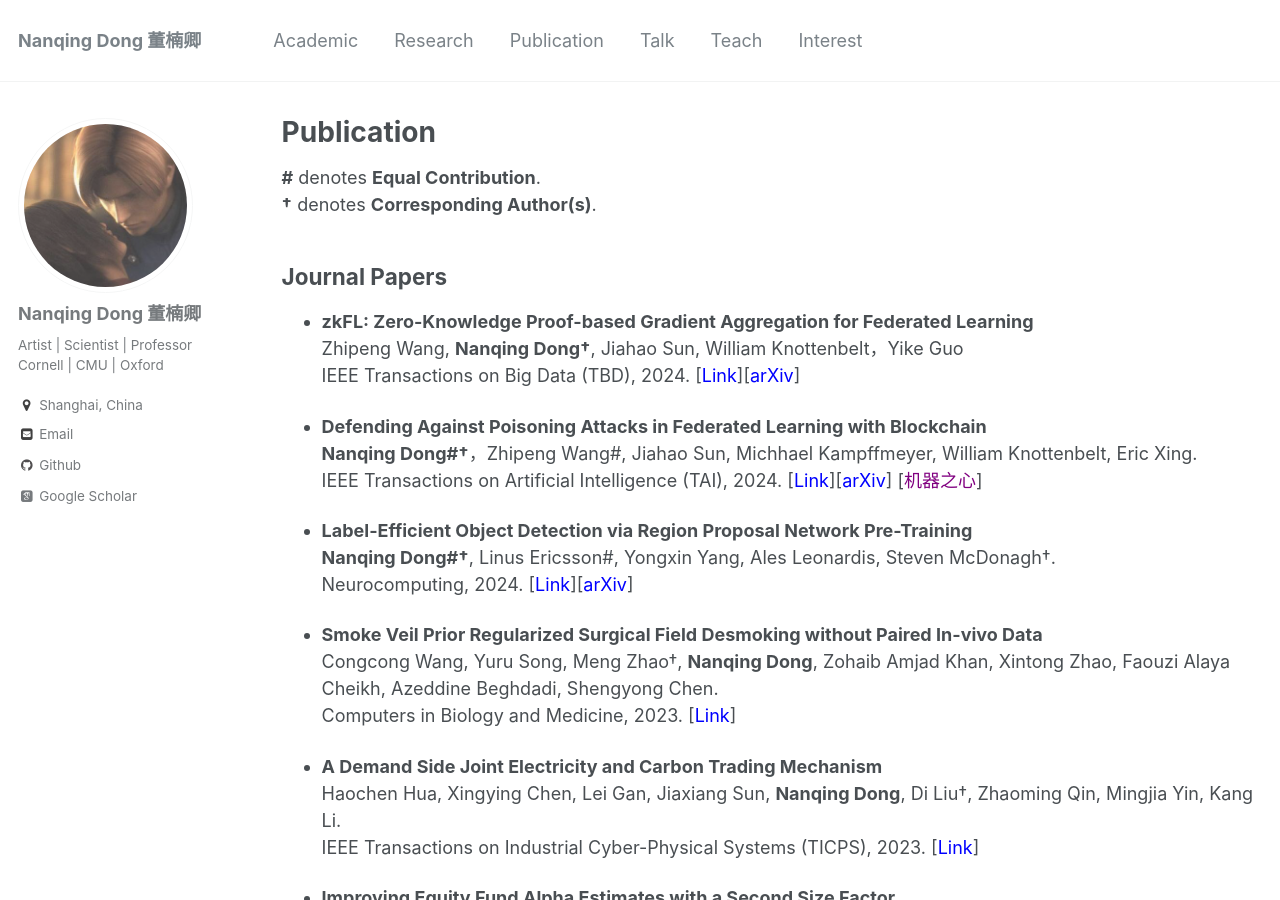
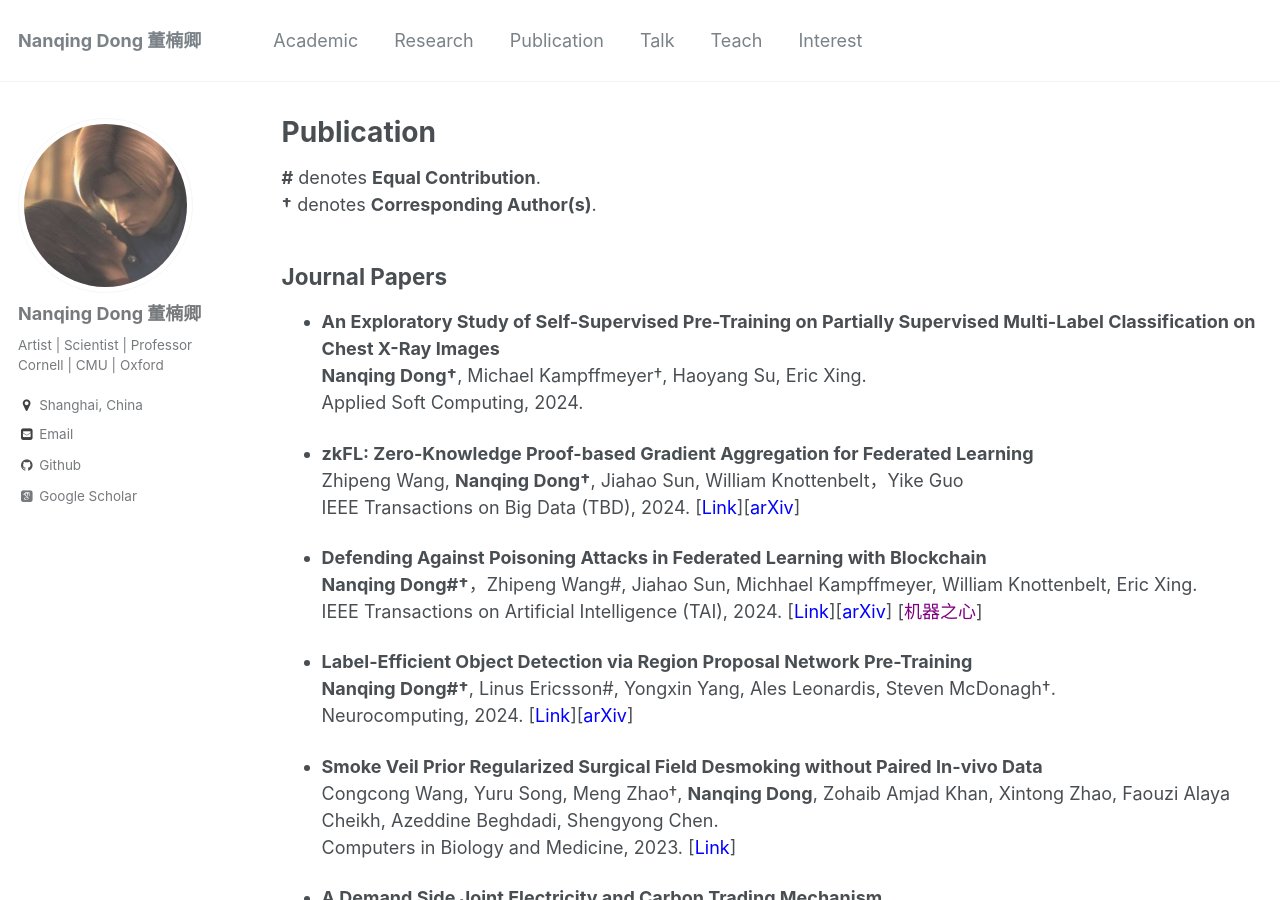
Before and after one commit to eveningdong/eveningdong.github.io, a Jekyll site: the page built from _pages/publication.md, in a window 1280 px wide and 900 px high. Built offline with Jekyll 4.4.1, drawn with Linux system fonts in a browser that asks for light colours; some web fonts are replaced.

Commit message:
Update publication.md

```diff
--- a/_pages/publication.md
+++ b/_pages/publication.md
@@ -10,6 +10,10 @@ author_profile: true
 **†** denotes **Corresponding Author(s)**.
 
 ## Journal Papers
+* **An Exploratory Study of Self-Supervised Pre-Training on Partially Supervised Multi-Label Classification on Chest X-Ray Images**
+  **Nanqing Dong†**, Michael Kampffmeyer†, Haoyang Su, Eric Xing.
+  Applied Soft Computing, 2024.
+
 * **zkFL: Zero-Knowledge Proof-based Gradient Aggregation for Federated Learning**
   Zhipeng Wang, **Nanqing Dong†**, Jiahao Sun, William Knottenbelt，Yike Guo
   IEEE Transactions on Big Data (TBD), 2024.  [[<span style="color:blue">Link</span>]](https://ieeexplore.ieee.org/document/10535217)[[<span style="color:blue">arXiv</span>]](http://arxiv.org/pdf/2310.02554.pdf)
```
